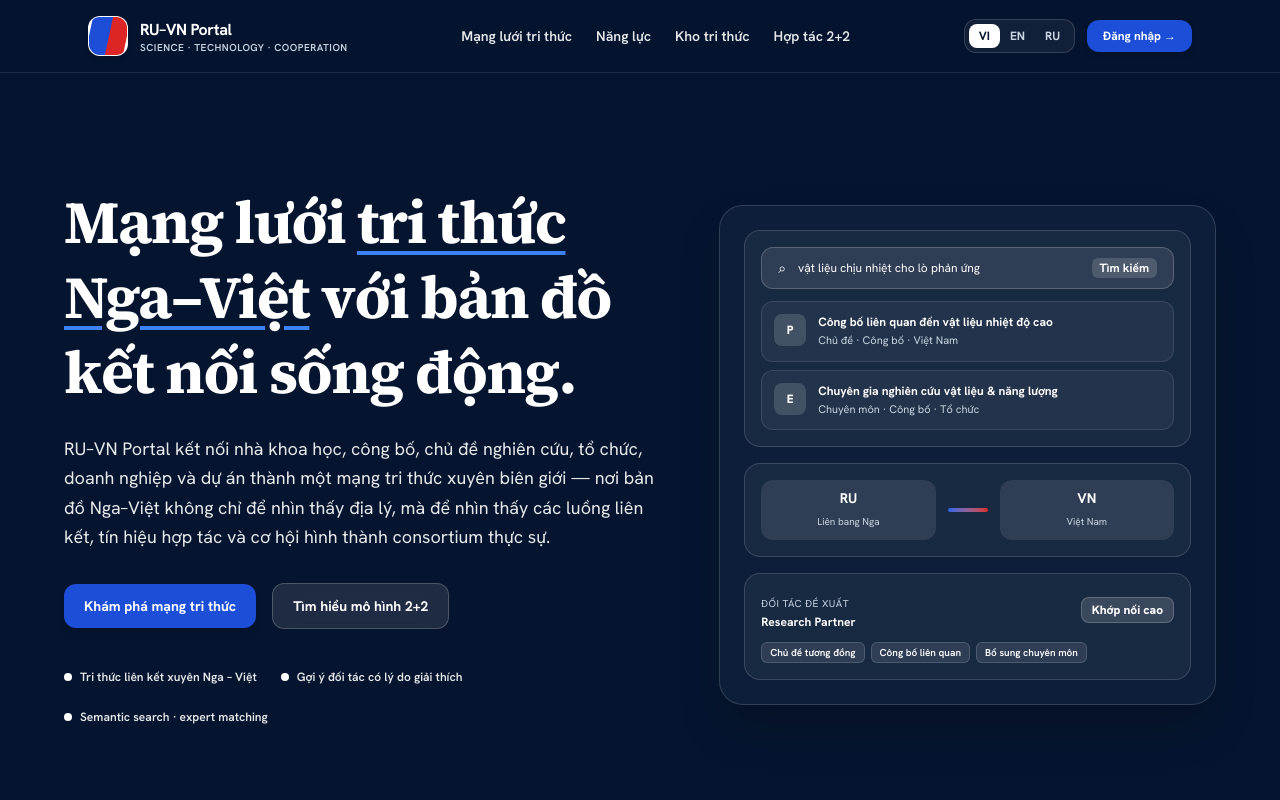
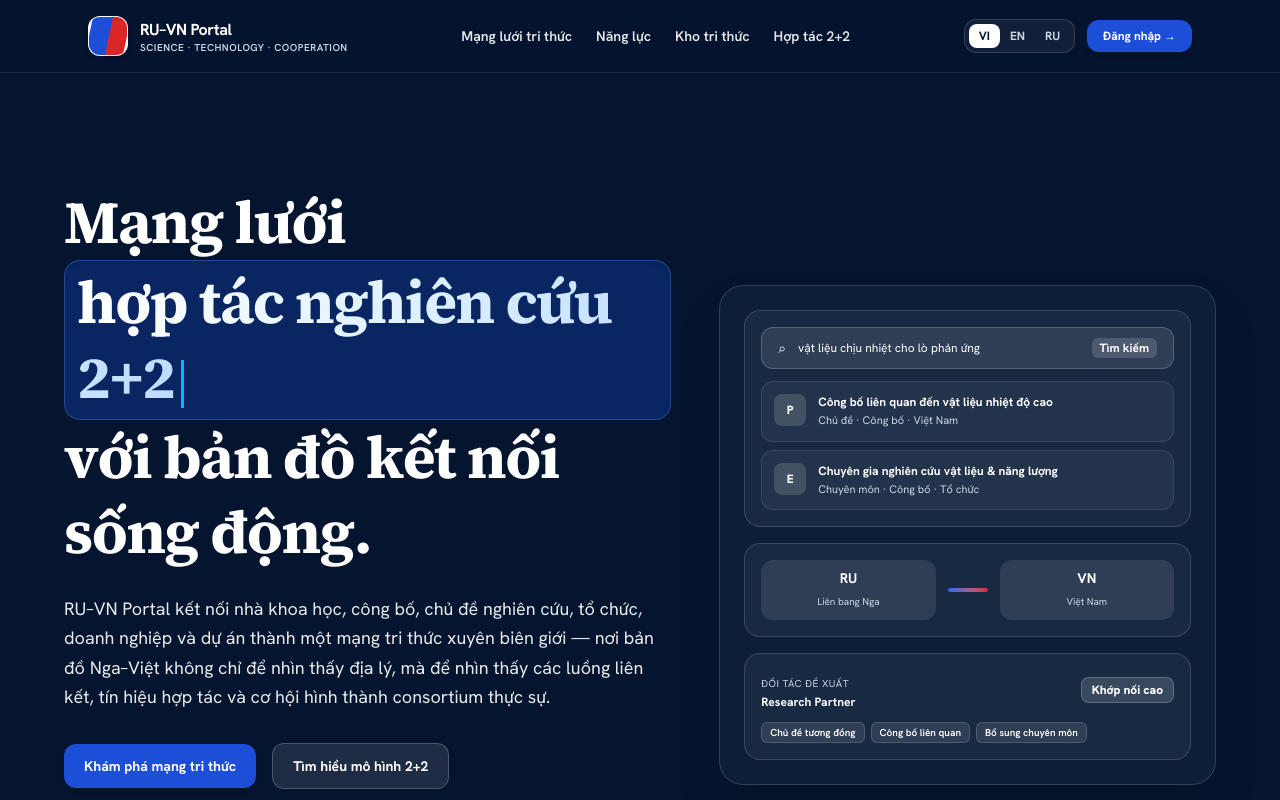
Before and after one commit to dangminhdev0403/vnru-network, a Next.js app in the folder frontend/: page / in a window 1280 px wide. Shown: the top 800 px of the page. Built offline with nearby package versions, Linux system fonts and the light colour scheme; no server answers.

Commit message:
feat(hero): add smooth typewriter effect and refined pill highlight for bilateral keywords

```diff
--- a/frontend/app/HomeMotion.tsx
+++ b/frontend/app/HomeMotion.tsx
@@ -1,6 +1,6 @@
 "use client";
 
-import { useState } from "react";
+import { useEffect, useState } from "react";
 import Link from "next/link";
 import { motion, useReducedMotion } from "motion/react";
 import { create } from "zustand";
@@ -13,10 +13,72 @@ export const useLocale = create<{ locale: Locale; setLocale: (locale: Locale) =>
   persist((set) => ({ locale: "vi", setLocale: (locale) => set({ locale }) }), { name: "vnru-locale" })
 );
 
+const TYPING_PHRASES: Record<Locale, string[]> = {
+  vi: [
+    "tri thức Nga–Việt",
+    "hợp tác nghiên cứu 2+2",
+    "chuyên gia & viện trường",
+    "kết nối đổi mới sáng tạo",
+  ],
+  ru: [
+    "знаний Россия–Вьетнам",
+    "сотрудничества 2+2",
+    "экспертов и институтов",
+    "инноваций и технологий",
+  ],
+  en: [
+    "RU–VN Knowledge Network",
+    "2+2 Research Cooperation",
+    "Experts & Institutions",
+    "Cross-Border Innovation",
+  ],
+};
+
+function useTypewriter(words: string[], typingSpeed = 65, deletingSpeed = 35, pauseTime = 2400) {
+  const [index, setIndex] = useState(0);
+  const [subIndex, setSubIndex] = useState(0);
+  const [isDeleting, setIsDeleting] = useState(false);
+  const shouldReduceMotion = useReducedMotion();
+
+  useEffect(() => {
+    if (shouldReduceMotion || words.length === 0) return;
+
+    const currentWord = words[index % words.length];
+
+    if (!isDeleting && subIndex === currentWord.length) {
+      const timeout = setTimeout(() => setIsDeleting(true), pauseTime);
+      return () => clearTimeout(timeout);
+    }
+
+    if (isDeleting && subIndex === 0) {
+      const timeout = setTimeout(() => {
+        setIsDeleting(false);
+        setIndex((prev) => (prev + 1) % words.length);
+      }, 200);
+      return () => clearTimeout(timeout);
+    }
+
+    const timeout = setTimeout(() => {
+      setSubIndex((prev) => prev + (isDeleting ? -1 : 1));
+    }, isDeleting ? deletingSpeed : typingSpeed);
+
+    return () => clearTimeout(timeout);
+  }, [subIndex, isDeleting, index, words, typingSpeed, deletingSpeed, pauseTime, shouldReduceMotion]);
+
+  if (shouldReduceMotion || words.length === 0) {
+    return words[0] || "";
+  }
+
+  return words[index % words.length].substring(0, subIndex);
+}
+
 export function HomeMotion({ isAuthenticated }: { isAuthenticated: boolean }) {
   const { locale, setLocale } = useLocale();
   const shouldReduceMotion = useReducedMotion();
   const [loggingOut, setLoggingOut] = useState(false);
+
+  const phrases = TYPING_PHRASES[locale] || TYPING_PHRASES.vi;
+  const typedText = useTypewriter(phrases);
 
   const t = (key: string): string => {
     const dict = (translations as Record<Locale, Record<string, string>>)[locale] || translations.vi;
@@ -114,10 +176,13 @@ export function HomeMotion({ isAuthenticated }: { isAuthenticated: boolean }) {
                 transition={{ duration: 0.6, ease: "easeOut" }}
                 className="max-w-2xl"
               >
-                <h1 className="font-serif text-3xl font-bold leading-tight tracking-tight text-white sm:text-5xl lg:text-6xl">
+                <h1 className="font-serif text-3xl font-bold leading-[1.25] tracking-tight text-white sm:text-5xl lg:text-6xl">
                   {t("Mạng lưới")}{" "}
-                  <span className="text-white underline decoration-[#3b82f6] decoration-4 underline-offset-8">
-                    {t("tri thức Nga–Việt")}
+                  <span className="inline-block rounded-2xl bg-blue-600/25 border border-blue-400/30 px-3 py-1 text-white shadow-inner backdrop-blur-md">
+                    <span className="bg-linear-to-r from-white via-sky-100 to-blue-200 bg-clip-text text-transparent font-bold">
+                      {typedText}
+                    </span>
+                    <span className="inline-block w-[3px] h-[0.8em] ml-1.5 bg-sky-400 animate-pulse align-middle" />
                   </span>{" "}
                   {t("với bản đồ kết nối sống động.")}
                 </h1>
```
